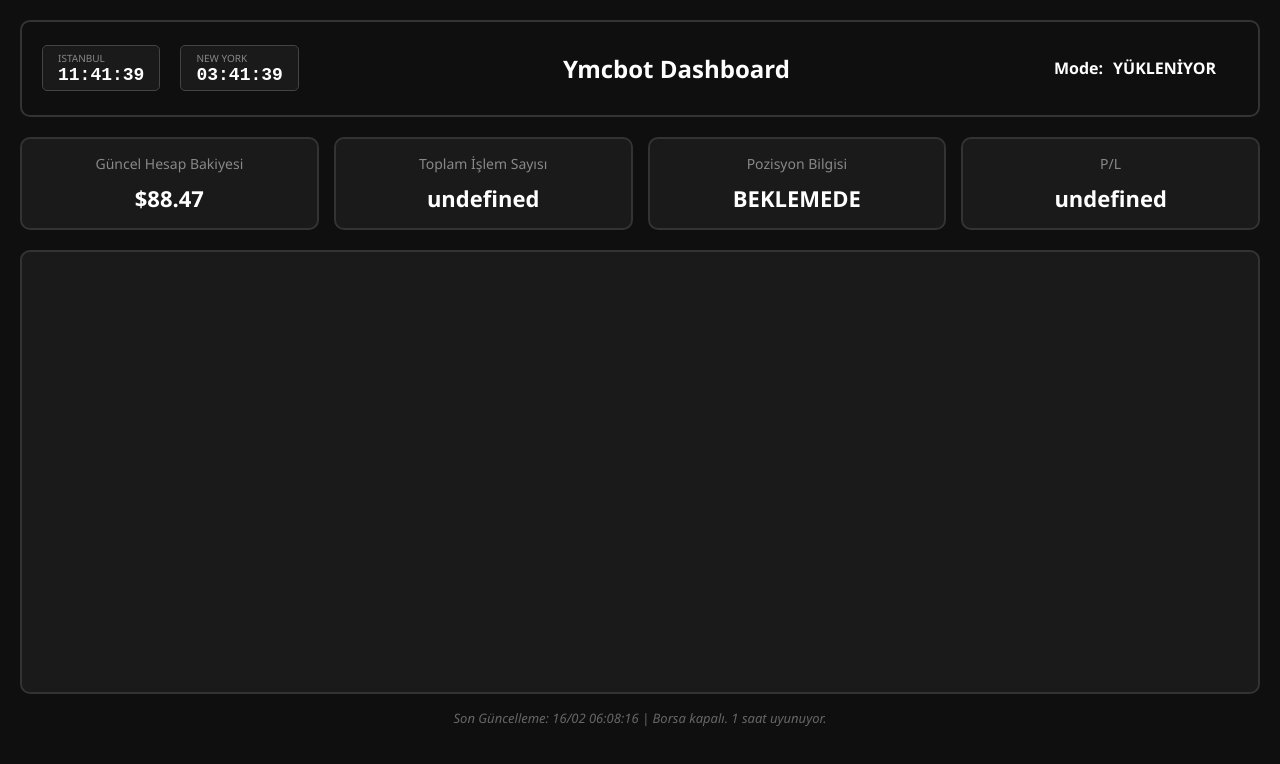
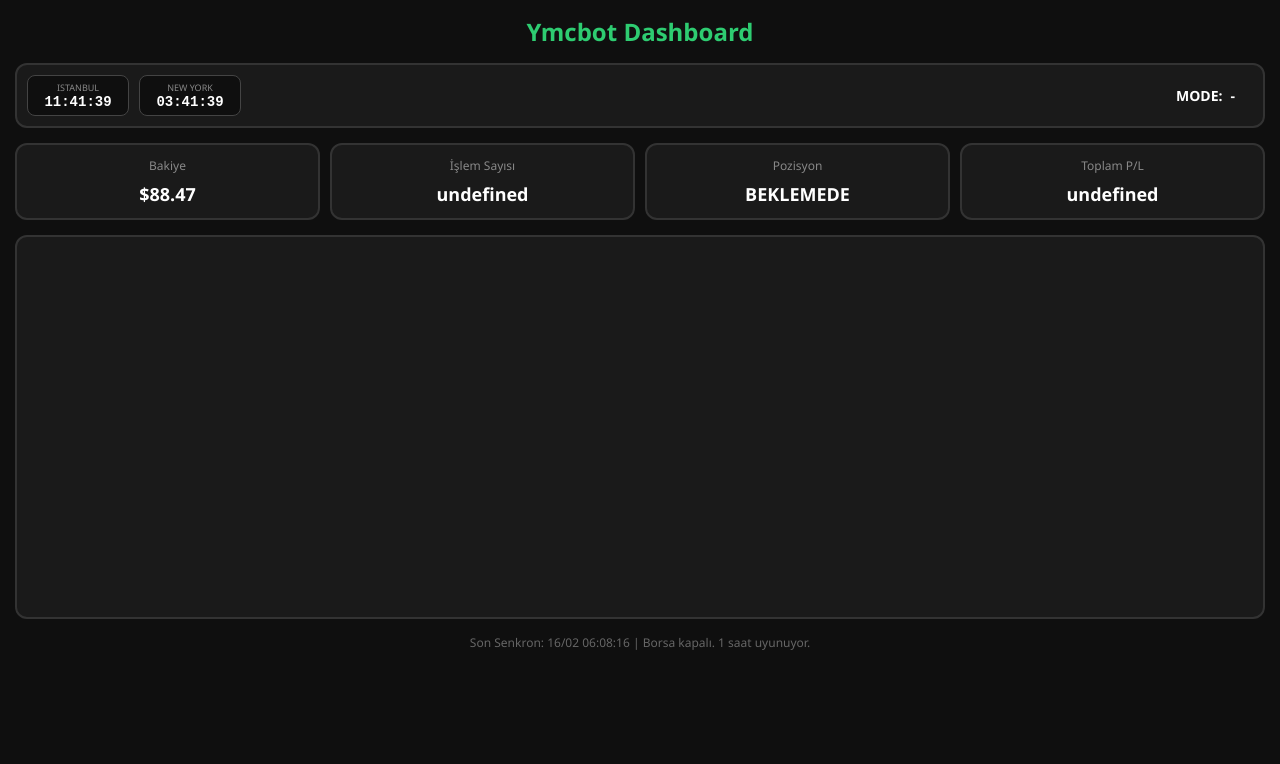
Before and after one commit to yusufmertceylan3444/trading-dashboard, a plain HTML site: page index.html in a window 1280 px wide. Drawn offline with nearby package versions, Linux system fonts and the light colour scheme.

Commit message:
Update index.html

```diff
--- a/index.html
+++ b/index.html
@@ -6,31 +6,48 @@
     <title>Ymcbot Dashboard</title>
     <script src="https://cdn.jsdelivr.net/npm/chart.js"></script>
     <style>
-        body { font-family: 'Segoe UI', Tahoma, Geneva, Verdana, sans-serif; background: #0f0f0f; color: white; margin: 0; padding: 20px; }
-        .header { display: flex; justify-content: space-between; align-items: center; margin-bottom: 20px; border: 2px solid #333; padding: 10px 20px; border-radius: 10px; }
-        .clocks { display: flex; gap: 20px; text-align: left; }
-        .clock-box { background: #1a1a1a; padding: 5px 15px; border-radius: 5px; border: 1px solid #444; }
-        .clock-label { font-size: 10px; color: #888; text-transform: uppercase; }
-        .clock-time { font-family: monospace; font-size: 18px; font-weight: bold; }
+        /* GENEL TASARIM */
+        body { font-family: 'Segoe UI', sans-serif; background: #0f0f0f; color: white; margin: 0; padding: 15px; }
 
-        .bot-mode { display: flex; align-items: center; gap: 10px; font-weight: bold; }
-        .status-dot { width: 12px; height: 12px; border-radius: 50%; display: inline-block; }
-        .status-on { background: #2ecc71; box-shadow: 0 0 10px #2ecc71; }
+        /* BAŞLIK - MOBİLDE EN ÜSTTE */
+        .main-title { text-align: center; margin-bottom: 15px; font-size: 24px; font-weight: bold; color: #2ecc71; }
+
+        /* HEADER (SAATLER VE MOD) */
+        .header { display: flex; justify-content: space-between; align-items: center; margin-bottom: 15px; border: 2px solid #333; padding: 10px; border-radius: 12px; background: #1a1a1a; }
+        .clocks { display: flex; gap: 10px; }
+        .clock-box { background: #0f0f0f; padding: 5px 10px; border-radius: 8px; border: 1px solid #444; min-width: 80px; text-align: center; }
+        .clock-label { font-size: 9px; color: #888; text-transform: uppercase; }
+        .clock-time { font-family: monospace; font-size: 14px; font-weight: bold; }
+
+        .bot-mode { display: flex; align-items: center; gap: 8px; font-size: 14px; font-weight: bold; }
+        .status-dot { width: 10px; height: 10px; border-radius: 50%; display: inline-block; }
+        .status-on { background: #2ecc71; box-shadow: 0 0 8px #2ecc71; }
         .status-sleep { background: #f1c40f; }
         .status-error { background: #e74c3c; }
 
-        .stats-grid { display: grid; grid-template-columns: repeat(4, 1fr); gap: 15px; margin-bottom: 20px; }
-        .stat-card { background: #1a1a1a; border: 2px solid #333; padding: 15px; border-radius: 10px; text-align: center; }
-        .stat-label { color: #888; font-size: 14px; margin-bottom: 10px; }
-        .stat-value { font-size: 22px; font-weight: bold; color: #fff; }
-        .pnl-positive { color: #2ecc71; }
-        .pnl-negative { color: #e74c3c; }
+        /* STATS GRID - MASAÜSTÜ 4, MOBİL 2 KOLON */
+        .stats-grid { display: grid; grid-template-columns: repeat(4, 1fr); gap: 10px; margin-bottom: 15px; }
+        .stat-card { background: #1a1a1a; border: 2px solid #333; padding: 12px; border-radius: 12px; text-align: center; }
+        .stat-label { color: #888; font-size: 12px; margin-bottom: 8px; }
+        .stat-value { font-size: 18px; font-weight: bold; }
 
-        .chart-container { background: #1a1a1a; border: 2px solid #333; padding: 20px; border-radius: 10px; height: 400px; }
-        .last-msg { margin-top: 15px; color: #666; font-style: italic; font-size: 13px; text-align: center; }
+        /* GRAFİK ALANI */
+        .chart-container { background: #1a1a1a; border: 2px solid #333; padding: 15px; border-radius: 12px; height: 350px; position: relative; }
+        .last-msg { margin-top: 15px; color: #666; font-size: 12px; text-align: center; padding-bottom: 20px; }
+
+        /* MOBİL ÖZEL AYARLAR (Responsive) */
+        @media (max-width: 600px) {
+            .stats-grid { grid-template-columns: repeat(2, 1fr); } /* 2x2 Düzeni */
+            .header { flex-direction: column; gap: 10px; } /* Saatler ve Mod alt alta */
+            .stat-value { font-size: 16px; }
+            .chart-container { height: 300px; } /* Mobilde grafik yüksekliği */
+            .main-title { font-size: 20px; }
+        }
     </style>
 </head>
 <body>
+
+    <div class="main-title">Ymcbot Dashboard</div>
 
     <div class="header">
         <div class="clocks">
@@ -43,28 +60,27 @@
                 <div id="ny-clock" class="clock-time">00:00:00</div>
             </div>
         </div>
-        <h2>Ymcbot Dashboard</h2>
         <div class="bot-mode">
-            Mode: <span id="mode-text">YÜKLENİYOR</span>
+            MODE: <span id="mode-text">-</span>
             <span id="mode-dot" class="status-dot"></span>
         </div>
     </div>
 
     <div class="stats-grid">
         <div class="stat-card">
-            <div class="stat-label">Güncel Hesap Bakiyesi</div>
+            <div class="stat-label">Bakiye</div>
             <div id="balance" class="stat-value">-</div>
         </div>
         <div class="stat-card">
-            <div class="stat-label">Toplam İşlem Sayısı</div>
+            <div class="stat-label">İşlem Sayısı</div>
             <div id="trades" class="stat-value">-</div>
         </div>
         <div class="stat-card">
-            <div class="stat-label">Pozisyon Bilgisi</div>
+            <div class="stat-label">Pozisyon</div>
             <div id="pos" class="stat-value">-</div>
         </div>
         <div class="stat-card">
-            <div class="stat-label">P/L</div>
+            <div class="stat-label">Toplam P/L</div>
             <div id="pnl" class="stat-value">-</div>
         </div>
     </div>
@@ -73,7 +89,7 @@
         <canvas id="equityChart"></canvas>
     </div>
 
-    <div id="msg" class="last-msg">Sistem başlatılıyor...</div>
+    <div id="msg" class="last-msg">Veriler güncelleniyor...</div>
 
     <script>
         let myChart;
@@ -90,17 +106,17 @@
                 const res = await fetch('status.json?t=' + new Date().getTime());
                 const data = await res.json();
 
-                // Statik verileri güncelle
                 document.getElementById('balance').innerText = data.balance;
                 document.getElementById('trades').innerText = data.total_trades;
                 document.getElementById('pos').innerText = data.position;
                 document.getElementById('pnl').innerText = data.total_pnl;
-                document.getElementById('msg').innerText = "Son Güncelleme: " + data.last_update + " | " + data.message;
+                document.getElementById('msg').innerText = "Son Senkron: " + data.last_update + " | " + data.message;
 
                 // P/L Rengi
-                document.getElementById('pnl').className = 'stat-value ' + (data.total_pnl.includes('+') ? 'pnl-positive' : 'pnl-negative');
+                const pnlElement = document.getElementById('pnl');
+                pnlElement.style.color = data.total_pnl.includes('+') ? '#2ecc71' : '#e74c3c';
 
-                // Bot Durumu Görseli
+                // Mod Kontrolü
                 const modeText = data.bot_status.toUpperCase();
                 document.getElementById('mode-text').innerText = modeText;
                 const dot = document.getElementById('mode-dot');
@@ -109,10 +125,9 @@
                 else if(modeText.includes('SLEEP')) dot.classList.add('status-sleep');
                 else dot.classList.add('status-error');
 
-                // Grafiği Güncelle
-                updateChart(data.equity_history);
+                if(data.equity_history) updateChart(data.equity_history);
 
-            } catch (e) { console.error("Veri çekilemedi:", e); }
+            } catch (e) { console.log("Veri henüz yüklenemedi."); }
         }
 
         function updateChart(history) {
@@ -130,13 +145,14 @@
                     data: {
                         labels: labels,
                         datasets: [{
-                            label: 'Account Equity ($)',
+                            label: 'Equity',
                             data: values,
                             borderColor: '#2ecc71',
                             backgroundColor: 'rgba(46, 204, 113, 0.1)',
                             borderWidth: 2,
                             fill: true,
-                            tension: 0.3
+                            pointRadius: 2,
+                            tension: 0.4
                         }]
                     },
                     options: {
@@ -144,15 +160,15 @@
                         maintainAspectRatio: false,
                         plugins: { legend: { display: false } },
                         scales: {
-                            y: { grid: { color: '#333' }, ticks: { color: '#888' } },
-                            x: { grid: { display: false }, ticks: { color: '#888' } }
+                            y: { grid: { color: '#222' }, ticks: { color: '#666', size: 10 } },
+                            x: { grid: { display: false }, ticks: { color: '#666', size: 10 } }
                         }
                     }
                 });
             }
         }
 
-        setInterval(fetchData, 10000); // 10 saniyede bir JSON'u kontrol et
+        setInterval(fetchData, 10000);
         fetchData();
         updateClocks();
     </script>
```
